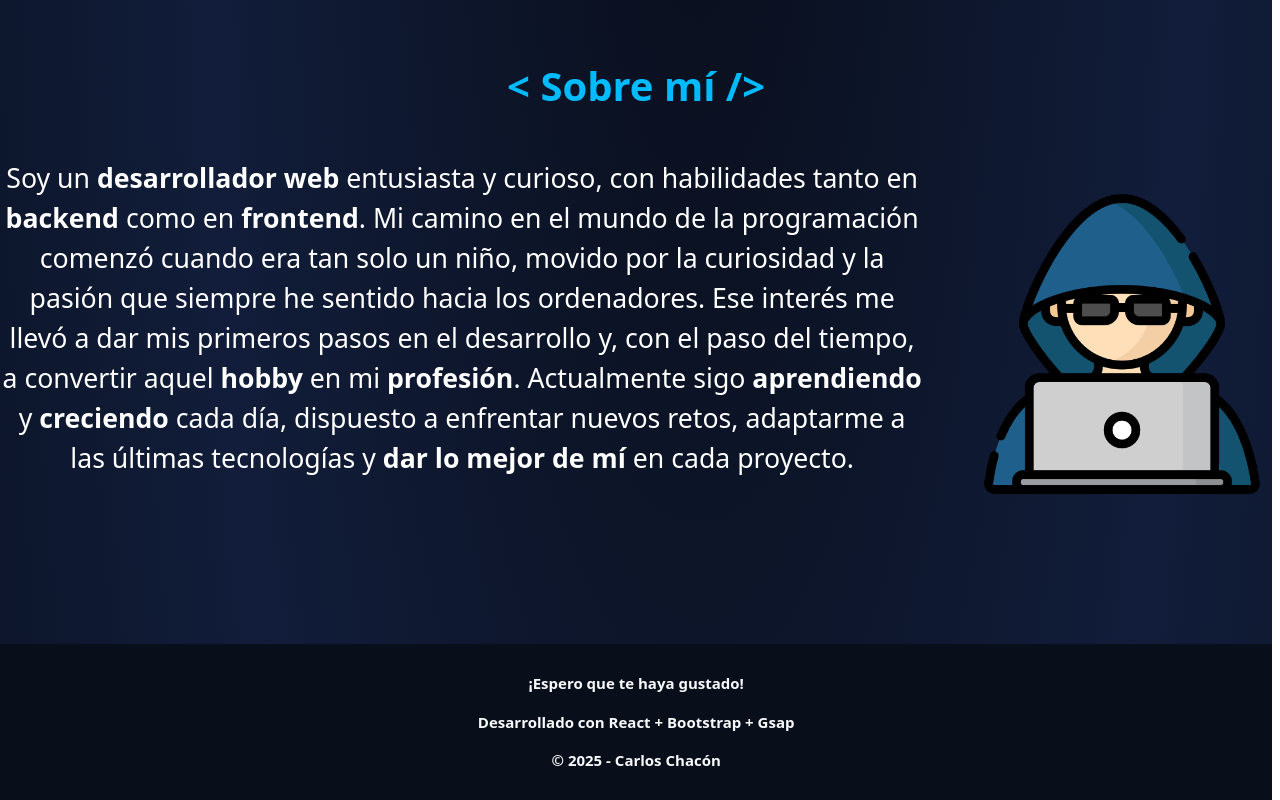
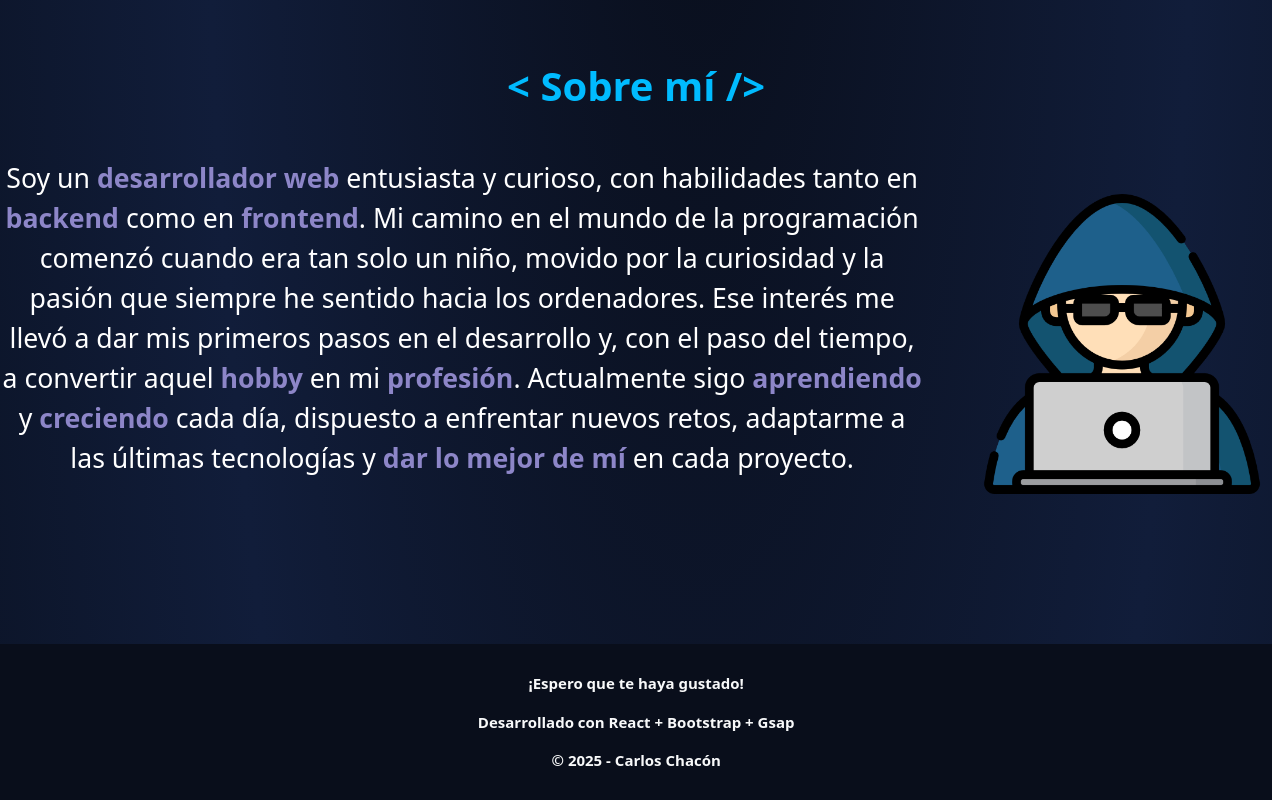
Before and after one commit to Carlos5Noob/Portfolio, a React (Vite) app: page / in a window 1280 px wide. Shown: the part 3160-3960 px from the top of the page. Built offline with nearby package versions, Linux system fonts and the light colour scheme.

Commit message:
REFACTOR: color del texto

```diff
--- a/src/components/Information/Information.module.css
+++ b/src/components/Information/Information.module.css
@@ -23,3 +23,7 @@
 .container {
     margin-bottom: 150px;
 }
+
+.text > strong {
+    color: #8d86c8;
+}
```
